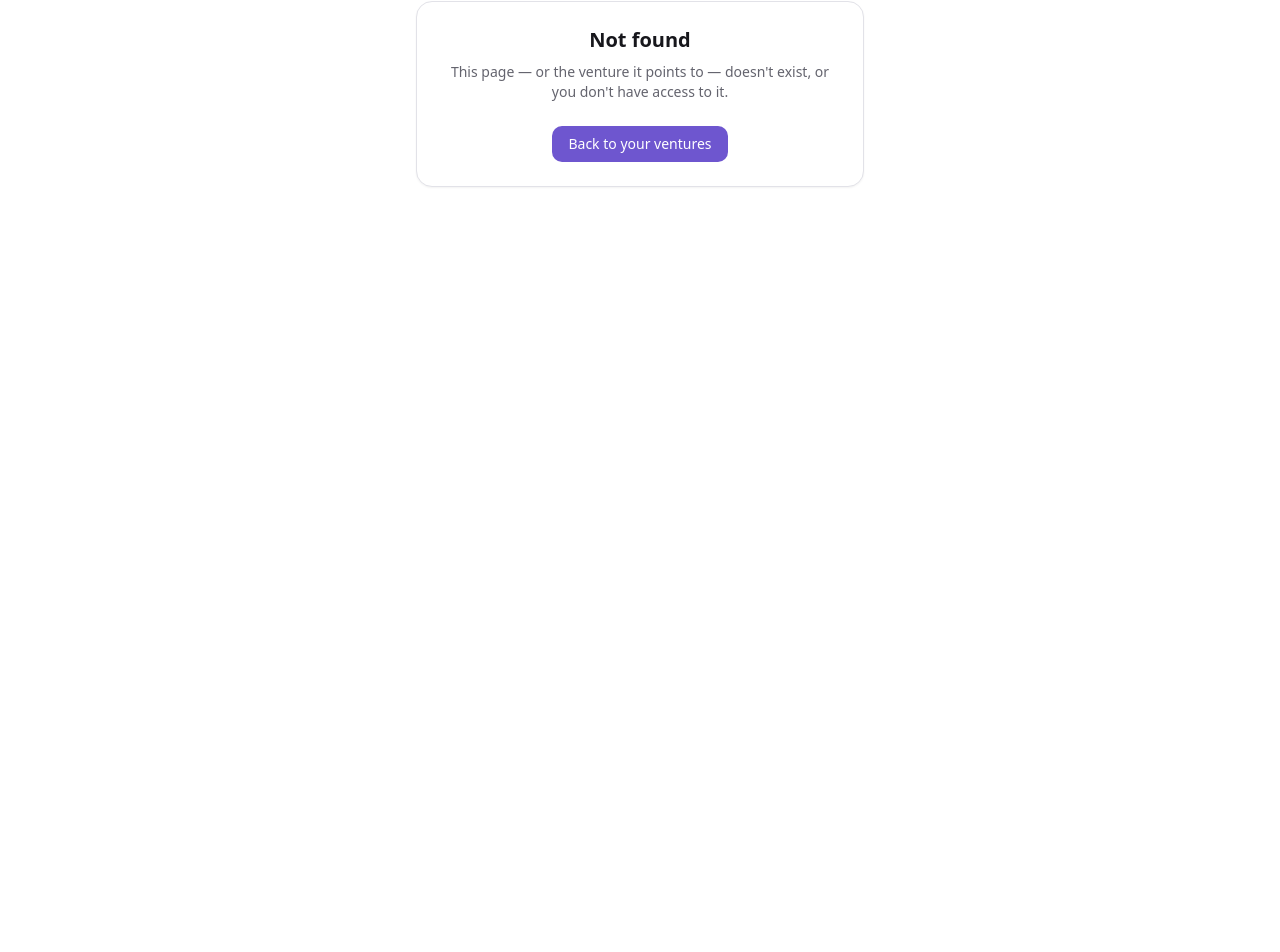
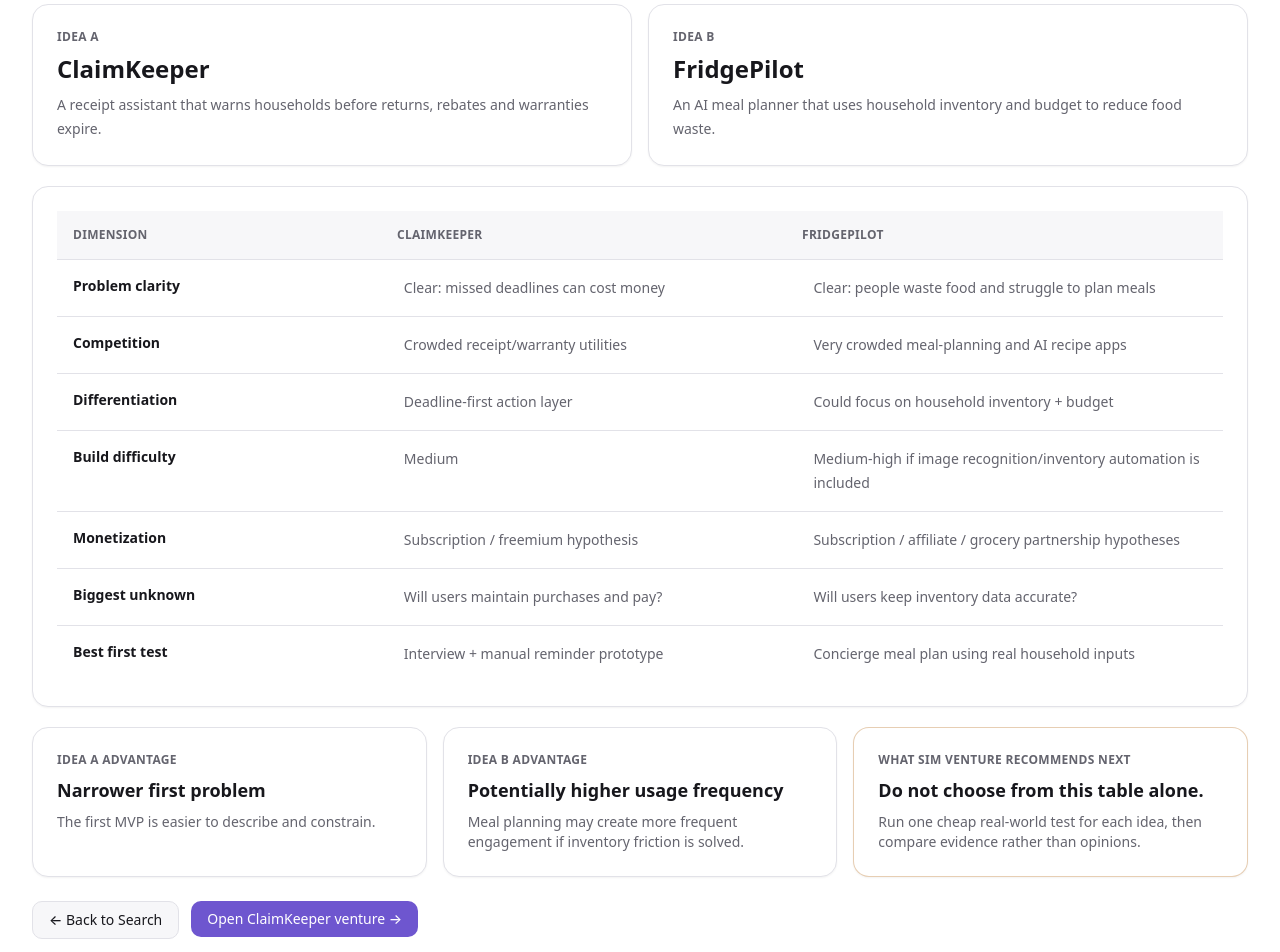
Before and after one commit to pkorion8/App-, a Next.js app in the folder apps/web/: page /review/compare in a window 1280 px wide. Before the commit this address had no page. Shown: the part 306-1258 px from the top of the page. Before the commit the page ends 800 px from the top, so only its background shows below. Built offline with nearby package versions, Linux system fonts and the light colour scheme.

Commit message:
Add no-auth two-idea comparison review page

```diff
--- /dev/null
+++ b/apps/web/src/app/review/compare/page.tsx
@@ -0,0 +1,30 @@
+"use client";
+
+import Link from "next/link";
+import { Badge, Button, Card } from "@venture-sandbox/ui";
+
+const rows = [
+  ["Problem clarity", "Clear: missed deadlines can cost money", "Clear: people waste food and struggle to plan meals"],
+  ["Competition", "Crowded receipt/warranty utilities", "Very crowded meal-planning and AI recipe apps"],
+  ["Differentiation", "Deadline-first action layer", "Could focus on household inventory + budget"],
+  ["Build difficulty", "Medium", "Medium-high if image recognition/inventory automation is included"],
+  ["Monetization", "Subscription / freemium hypothesis", "Subscription / affiliate / grocery partnership hypotheses"],
+  ["Biggest unknown", "Will users maintain purchases and pay?", "Will users keep inventory data accurate?"],
+  ["Best first test", "Interview + manual reminder prototype", "Concierge meal plan using real household inputs"],
+] as const;
+
+export default function CompareReviewPage(){
+  return <main className="min-h-screen bg-vs-bg px-4 py-6 sm:px-6 lg:px-8"><div className="mx-auto max-w-7xl">
+    <header className="mb-8 flex flex-wrap items-center gap-3"><Link href="/review" className="text-lg font-semibold text-vs-fg">Sim Venture</Link><Badge status="warning">COMPARE MODE · FICTIONAL DATA</Badge><nav className="ml-auto flex gap-2"><Link href="/review/search"><Button variant="secondary">Search / Explore</Button></Link><Link href="/review"><Button variant="secondary">Venture review</Button></Link></nav></header>
+
+    <section className="rounded-3xl bg-violet-700 p-6 text-white sm:p-8"><p className="text-xs font-semibold uppercase tracking-[.2em] text-white/70">Compare before choosing</p><h1 className="mt-3 text-3xl font-semibold sm:text-4xl">Which idea deserves the next week of your time?</h1><p className="mt-3 max-w-3xl text-sm leading-6 text-white/75">Compare two ideas using the same questions. This is not a fake winner score; it exposes trade-offs, unknowns and the next test for each idea.</p></section>
+
+    <section className="mt-6 grid gap-4 lg:grid-cols-2"><Card className="border-violet-500/30"><p className="text-xs font-semibold uppercase tracking-wide text-vs-fg-muted">Idea A</p><h2 className="mt-2 text-2xl font-semibold text-vs-fg">ClaimKeeper</h2><p className="mt-2 text-sm leading-6 text-vs-fg-muted">A receipt assistant that warns households before returns, rebates and warranties expire.</p></Card><Card className="border-cyan-500/30"><p className="text-xs font-semibold uppercase tracking-wide text-vs-fg-muted">Idea B</p><h2 className="mt-2 text-2xl font-semibold text-vs-fg">FridgePilot</h2><p className="mt-2 text-sm leading-6 text-vs-fg-muted">An AI meal planner that uses household inventory and budget to reduce food waste.</p></Card></section>
+
+    <Card className="mt-5 overflow-hidden p-0"><div className="grid grid-cols-[.8fr_1fr_1fr] border-b border-vs-border bg-vs-bg-subtle p-4 text-xs font-semibold uppercase tracking-wide text-vs-fg-muted"><span>Dimension</span><span>ClaimKeeper</span><span>FridgePilot</span></div>{rows.map(([label,a,b])=><div key={label} className="grid grid-cols-[.8fr_1fr_1fr] gap-4 border-b border-vs-border p-4 last:border-b-0"><p className="text-sm font-semibold text-vs-fg">{label}</p><p className="text-sm leading-6 text-vs-fg-muted">{a}</p><p className="text-sm leading-6 text-vs-fg-muted">{b}</p></div>)}</Card>
+
+    <section className="mt-5 grid gap-4 md:grid-cols-3"><Card><p className="text-xs font-semibold uppercase tracking-wide text-vs-fg-muted">Idea A advantage</p><p className="mt-2 text-lg font-semibold text-vs-fg">Narrower first problem</p><p className="mt-2 text-sm text-vs-fg-muted">The first MVP is easier to describe and constrain.</p></Card><Card><p className="text-xs font-semibold uppercase tracking-wide text-vs-fg-muted">Idea B advantage</p><p className="mt-2 text-lg font-semibold text-vs-fg">Potentially higher usage frequency</p><p className="mt-2 text-sm text-vs-fg-muted">Meal planning may create more frequent engagement if inventory friction is solved.</p></Card><Card className="border-vs-warning/30"><p className="text-xs font-semibold uppercase tracking-wide text-vs-fg-muted">What Sim Venture recommends next</p><p className="mt-2 text-lg font-semibold text-vs-fg">Do not choose from this table alone.</p><p className="mt-2 text-sm text-vs-fg-muted">Run one cheap real-world test for each idea, then compare evidence rather than opinions.</p></Card></section>
+
+    <div className="mt-6 flex flex-wrap gap-3"><Link href="/review/search"><Button variant="secondary">← Back to Search</Button></Link><Link href="/review"><Button>Open ClaimKeeper venture →</Button></Link></div>
+  </div></main>;
+}
```
